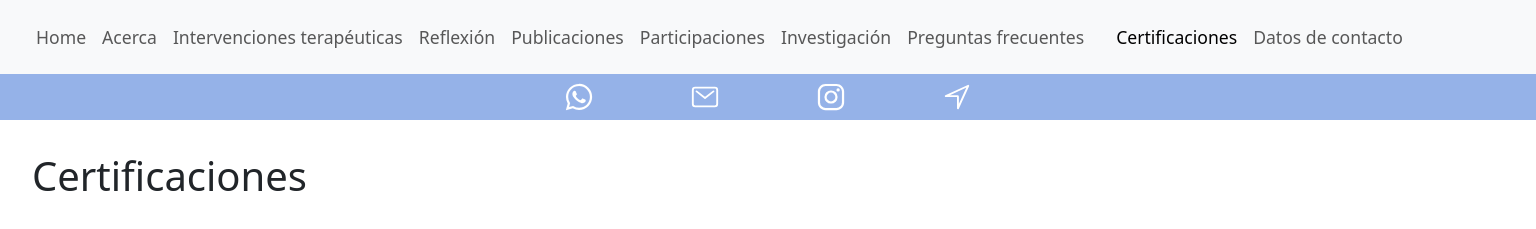
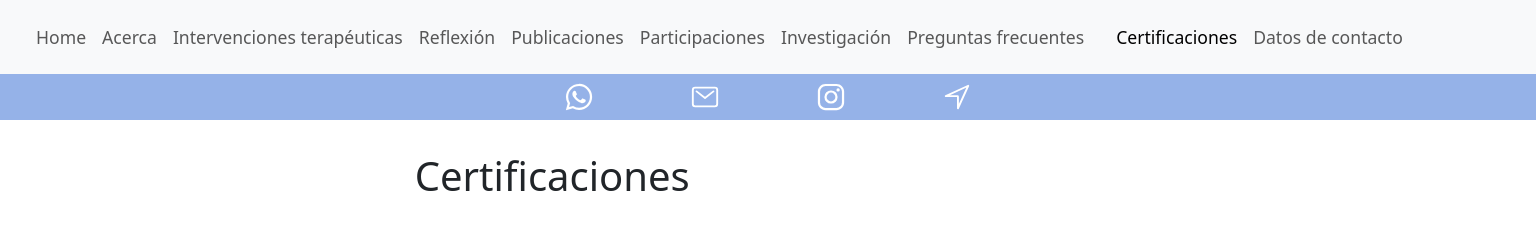
Before and after one commit to GeorgePhD/SoleWeb, a plain HTML site: page html/certificaciones.html in a window 1536 px wide. Shown: the top 229 px of the page. Drawn offline with nearby package versions, Linux system fonts and the light colour scheme; a web font is replaced by a local one.

Commit message:
certificaciones title responsive fixed

```diff
--- a/styles/main.css
+++ b/styles/main.css
@@ -730,6 +730,7 @@ footer p {
         width: 70%;
         margin: 0 auto;
     }
+
 }
 @media (min-width: 992px) {
 
@@ -766,6 +767,10 @@ footer p {
         text-align: center;
         margin-top: 2rem;
     }
+    .certificaciones_title {
+        margin: 2rem;
+        margin-left: 27%;
+    }
 }
 @media (min-width: 1210px) {
 
@@ -785,6 +790,7 @@ footer p {
     }
     .certificaciones_title {
         margin: 2rem;
+        margin-left: 30%;
     }
     .carousel-inner.big_screen {
         width: 60%;
@@ -823,6 +829,10 @@ footer p {
         width: 60%;
         margin: 0 auto;
     }
+    .certificaciones_title {
+        margin: 2rem;
+        margin-left: 27%;
+    }
 
 }
 @media (min-width: 1412px) {
@@ -856,6 +866,10 @@ footer p {
 
         margin-left: 20rem;
 
+    }
+    .certificaciones_title {
+        margin: 2rem;
+        margin-left: 30%;
     }
 
     .logo-index {
```
Also changed, not shown: html/publicaciones.html (+2 -2 lines).
